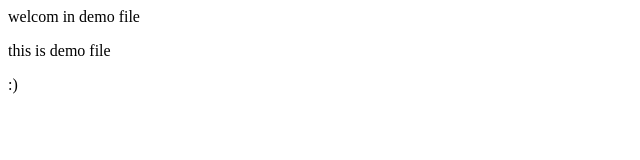
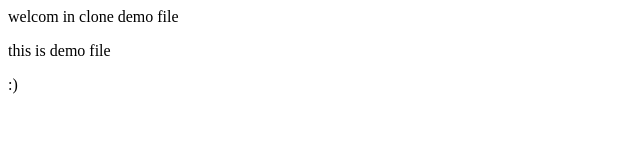
Before and after one commit to priince18/demo, a plain HTML site: page index.html in a window 1280 px wide. Shown: the full height of the page, 0-640 px from the left. Drawn offline with Linux system fonts and the light colour scheme.

Commit message:
clone changes

```diff
--- a/index.html
+++ b/index.html
@@ -1,6 +1,6 @@
 <html>
 <title> index.html file</title>
-<p>welcom in demo file</P>
+<p>welcom in clone demo file</P>
 <p> this is demo file</p>
 <p> :) </p>
 </html>
```
